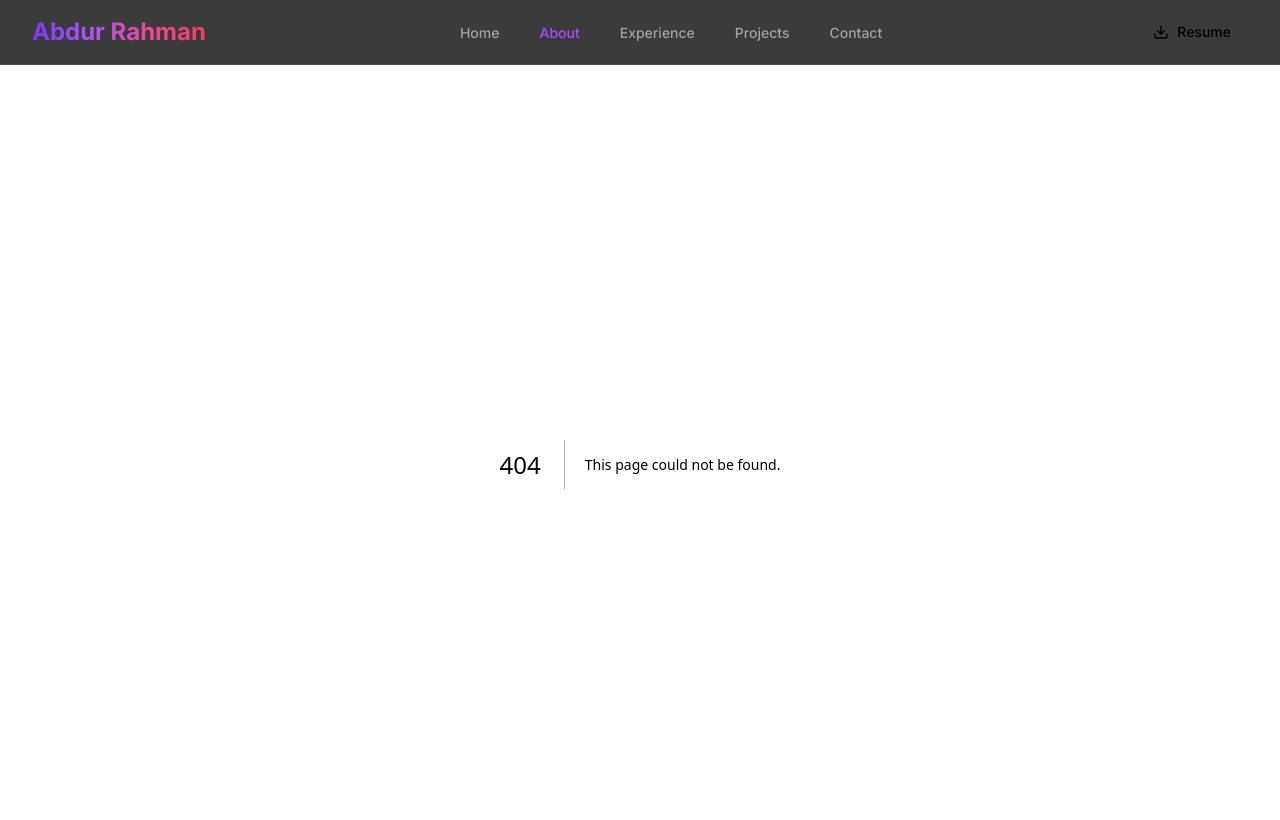
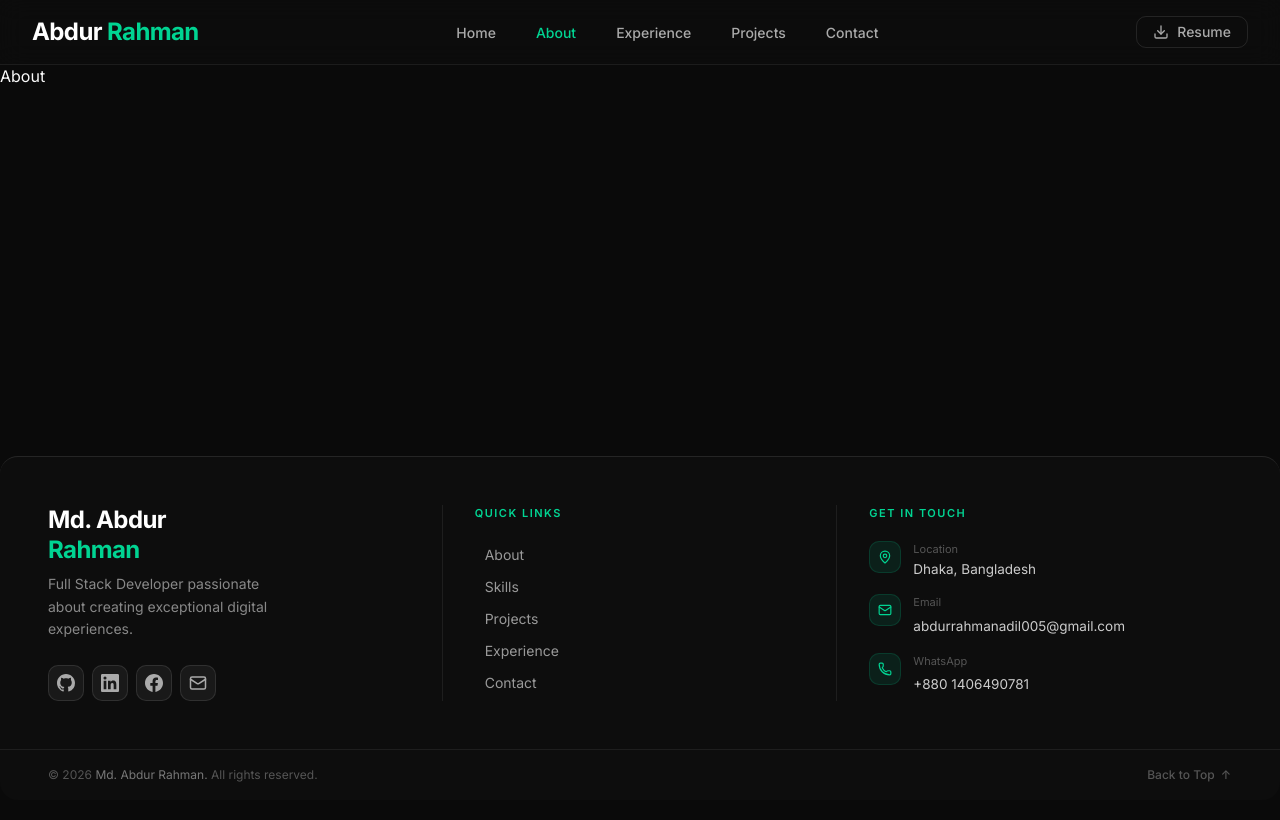
Before and after one commit to SyntaxAdil/abdur-rahman-portfolio, a Next.js app: page /about in a window 1280 px wide. Before the commit this address had no page. Shown: the top 820 px of the page. Built offline with nearby package versions, Linux system fonts and the light colour scheme.

Commit message:
Navbar Footer Complete

```diff
--- /dev/null
+++ b/app/about/page.tsx
@@ -0,0 +1,9 @@
+import React from 'react'
+
+const About = () => {
+  return (
+    <div>About</div>
+  )
+}
+
+export default About
--- a/app/globals.css
+++ b/app/globals.css
@@ -126,18 +126,3 @@
   }
 
 }
-
-@layer utilities {
-  .gradient-text {
-    background: linear-gradient(
-      90deg,
-      #7c3aed,
-      #a855f7,
-      #ec4899,
-      #f43f5e
-    );
-    -webkit-background-clip: text;
-    background-clip: text;
-    color: transparent;
-  }
-}
--- a/app/layout.tsx
+++ b/app/layout.tsx
@@ -2,6 +2,7 @@ import type { Metadata } from "next";
 import { Inter } from "next/font/google";
 import "./globals.css";
 import Navbar from "../components/shared/Navbar";
+import Footer from "../components/shared/Footer";
 
 const inter = Inter({
   variable: "--font-inter",
@@ -64,7 +65,8 @@ export default function RootLayout({
     <html lang="en" className={`${inter.className} h-full antialiased dark`}>
       <body className="min-h-full flex flex-col">
         <Navbar></Navbar>
-        <main>{children}</main>
+        <main className="flex-1" >{children}</main>
+        <Footer></Footer>
       </body>
     </html>
   );
--- /dev/null
+++ b/components/shared/Footer.tsx
@@ -0,0 +1,203 @@
+"use client";
+import Link from "next/link";
+import { Mail, MapPin, Phone } from "lucide-react";
+import { Separator } from "@/components/ui/separator";
+import { Button } from "@/components/ui/button";
+
+const GithubIcon = () => (
+  <svg
+    viewBox="0 0 24 24"
+    width={18}
+    height={18}
+    fill="currentColor"
+    aria-hidden="true"
+  >
+    <path d="M12 0C5.37 0 0 5.37 0 12c0 5.31 3.435 9.795 8.205 11.385.6.105.825-.255.825-.57 0-.285-.015-1.23-.015-2.235-3.015.555-3.795-.735-4.035-1.41-.135-.345-.72-1.41-1.23-1.695-.42-.225-1.02-.78-.015-.795.945-.015 1.62.87 1.845 1.23 1.08 1.815 2.805 1.305 3.495.99.105-.78.42-1.305.765-1.605-2.67-.3-5.46-1.335-5.46-5.925 0-1.305.465-2.385 1.23-3.225-.12-.3-.54-1.53.12-3.18 0 0 1.005-.315 3.3 1.23.96-.27 1.98-.405 3-.405s2.04.135 3 .405c2.295-1.56 3.3-1.23 3.3-1.23.66 1.65.24 2.88.12 3.18.765.84 1.23 1.905 1.23 3.225 0 4.605-2.805 5.625-5.475 5.925.435.375.81 1.095.81 2.22 0 1.605-.015 2.895-.015 3.3 0 .315.225.69.825.57A12.02 12.02 0 0024 12c0-6.63-5.37-12-12-12z" />
+  </svg>
+);
+
+const LinkedinIcon = () => (
+  <svg
+    viewBox="0 0 24 24"
+    width={18}
+    height={18}
+    fill="currentColor"
+    aria-hidden="true"
+  >
+    <path d="M20.447 20.452h-3.554v-5.569c0-1.328-.027-3.037-1.852-3.037-1.853 0-2.136 1.445-2.136 2.939v5.667H9.351V9h3.414v1.561h.046c.477-.9 1.637-1.85 3.37-1.85 3.601 0 4.267 2.37 4.267 5.455v6.286zM5.337 7.433a2.062 2.062 0 01-2.063-2.065 2.064 2.064 0 112.063 2.065zm1.782 13.019H3.555V9h3.564v11.452zM22.225 0H1.771C.792 0 0 .774 0 1.729v20.542C0 23.227.792 24 1.771 24h20.451C23.2 24 24 23.227 24 22.271V1.729C24 .774 23.2 0 22.222 0h.003z" />
+  </svg>
+);
+
+const FacebookIcon = () => (
+  <svg
+    viewBox="0 0 24 24"
+    width={18}
+    height={18}
+    fill="currentColor"
+    aria-hidden="true"
+  >
+    <path d="M24 12.073c0-6.627-5.373-12-12-12s-12 5.373-12 12c0 5.99 4.388 10.954 10.125 11.854v-8.385H7.078v-3.47h3.047V9.43c0-3.007 1.792-4.669 4.533-4.669 1.312 0 2.686.235 2.686.235v2.953H15.83c-1.491 0-1.956.925-1.956 1.874v2.25h3.328l-.532 3.47h-2.796v8.385C19.612 23.027 24 18.062 24 12.073z" />
+  </svg>
+);
+
+const quickLinks = [
+  { label: "About", href: "/about" },
+  { label: "Skills", href: "/skills" },
+  { label: "Projects", href: "/projects" },
+  { label: "Experience", href: "/experience" },
+  { label: "Contact", href: "/contact" },
+];
+
+const socialLinks = [
+  { icon: GithubIcon, label: "GitHub", href: "https://github.com/SyntaxAdil" },
+  {
+    icon: LinkedinIcon,
+    label: "LinkedIn",
+    href: "https://www.linkedin.com/in/devloper-abdur-rahman/",
+  },
+  {
+    icon: FacebookIcon,
+    label: "Facebook",
+    href: "https://www.facebook.com/share/15Y7LYT6MZ/",
+  },
+  { icon: Mail, label: "Email", href: "mailto:abdurrahmanadil005@gmail.com" },
+];
+
+const contactInfo = [
+  { icon: MapPin, label: "Location", value: "Dhaka, Bangladesh", href: null },
+  {
+    icon: Mail,
+    label: "Email",
+    value: "abdurrahmanadil005@gmail.com",
+    href: "mailto:abdurrahmanadil005@gmail.com",
+  },
+  {
+    icon: Phone,
+    label: "WhatsApp",
+    value: "+880 1406490781",
+    href: "https://wa.me/8801406490781",
+  },
+];
+
+export default function Footer() {
+  return (
+    <footer className="bg-[#0d0d0d] text-[#e8e8e4] rounded-2xl overflow-hidden border-t">
+      <div
+        className="grid grid-cols-1 md:grid-cols-3 px-6 md:px-12 py-12
+                      divide-y md:divide-y-0 md:divide-x divide-white/[0.07]"
+      >
+        {/* Brand */}
+        <div className="pb-8 md:pb-0 md:pr-10">
+          <h2 className="font-bold text-2xl text-white tracking-tight leading-tight mb-2">
+            Md. Abdur
+            <br />
+            <span className="text-emerald-400">Rahman</span>
+          </h2>
+          <p className="text-sm text-[#888] leading-relaxed mb-6 max-w-55">
+            Full Stack Developer passionate about creating exceptional digital
+            experiences.
+          </p>
+          <div className="flex gap-2">
+            {socialLinks.map(({ icon: Icon, label, href }) => (
+              <Link
+                key={label}
+                href={href}
+                rel="noopener noreferrer"
+                aria-label={label}
+                className="w-9 h-9 rounded-lg bg-white/5 border border-white/10
+                           flex items-center justify-center text-[#aaa]
+                           hover:bg-emerald-400/10 hover:border-emerald-400/30
+                           hover:text-emerald-400 hover:-translate-y-0.5
+                           transition-all duration-200"
+              >
+                <Icon size={18} />
+              </Link>
+            ))}
+          </div>
+        </div>
+
+        {/* Quick Links */}
+        <div className="py-8 md:py-0 md:px-8">
+          <p className="text-[11px] font-semibold tracking-[1.5px] uppercase text-emerald-400 mb-5">
+            Quick Links
+          </p>
+          <ul className="flex flex-col gap-1">
+            {quickLinks.map(({ label, href }) => (
+              <li key={label}>
+                <Link
+                  href={href}
+                  className="group flex items-center gap-1.5 text-sm text-[#999]
+                             py-1 hover:text-white transition-colors duration-200"
+                >
+                  <span
+                    className="w-1 h-1 rounded-full bg-current opacity-0
+                                   group-hover:opacity-100 scale-50 group-hover:scale-100
+                                   transition-all duration-200"
+                  />
+                  {label}
+                </Link>
+              </li>
+            ))}
+          </ul>
+        </div>
+
+        {/* Contact */}
+        <div className="pt-8 md:pt-0 md:pl-8">
+          <p className="text-[11px] font-semibold tracking-[1.5px] uppercase text-emerald-400 mb-5">
+            Get In Touch
+          </p>
+          <div className="flex flex-col gap-4">
+            {contactInfo.map(({ icon: Icon, label, value, href }) => (
+              <div key={label} className="flex items-start gap-3">
+                <div
+                  className="w-8 h-8 rounded-lg bg-emerald-400/10 border border-emerald-400/15
+                                flex items-center justify-center text-emerald-400 shrink-0"
+                >
+                  <Icon size={14} />
+                </div>
+                <div>
+                  <p className="text-[11px] text-[#555] mb-0.5">{label}</p>
+                  {href ? (
+                    <Link
+                      href={href}
+                      target="_blank"
+                      rel="noopener noreferrer"
+                      className="text-[13.5px] text-[#ccc] leading-snug hover:text-emerald-400 transition-colors"
+                    >
+                      {value}
+                    </Link>
+                  ) : (
+                    <p className="text-[13.5px] text-[#ccc] leading-snug">
+                      {value}
+                    </p>
+                  )}
+                </div>
+              </div>
+            ))}
+          </div>
+        </div>
+      </div>
+
+      <Separator className="bg-white/[0.07]" />
+
+      <div className="flex items-center justify-between px-6 md:px-12 py-4 flex-wrap gap-2">
+        <p className="text-xs text-[#555]">
+          © 2026 <span className="text-[#777]">Md. Abdur Rahman.</span> All
+          rights reserved.
+        </p>
+        <Button
+          variant="ghost"
+          size="sm"
+          onClick={() => window.scrollTo({ top: 0, behavior: "smooth" })}
+          className="text-xs text-[#555] hover:text-emerald-400 hover:bg-transparent
+                     p-0 h-auto gap-1.5 group"
+        >
+          Back to Top
+          <span className="group-hover:-translate-y-0.5 transition-transform duration-200">
+            ↑
+          </span>
+        </Button>
+      </div>
+    </footer>
+  );
+}
--- a/components/shared/Navbar.tsx
+++ b/components/shared/Navbar.tsx
@@ -24,7 +24,7 @@ const Navbar = () => {
         initial={{ opacity: 0, y: -20 }}
         animate={{ opacity: 1, y: 0 }}
         transition={{ duration: 0.5, ease: "easeOut" }}
-        className="fixed top-0 left-0 right-0 z-50 border-b border-border bg-background/80 backdrop-blur-md"
+        className="fixed top-0 left-0 right-0 z-50 border-b border-white/[0.07] bg-[#0d0d0d]/80 backdrop-blur-md"
       >
         <nav className="max-w-7xl mx-auto flex items-center justify-between py-4 px-4 sm:px-6 lg:px-8">
           {/* Logo */}
@@ -34,10 +34,11 @@ const Navbar = () => {
             transition={{ duration: 0.5, delay: 0.1 }}
           >
             <Link
-              href={"/"}
-              className="gradient-text font-bold text-xl sm:text-2xl"
+              href="/"
+              className="font-bold text-xl sm:text-2xl text-white tracking-tight"
             >
-              Abdur Rahman
+              Abdur{" "}
+              <span className="text-emerald-400">Rahman</span>
             </Link>
           </MotionDiv>
 
@@ -67,10 +68,12 @@ const Navbar = () => {
             transition={{ duration: 0.5, delay: 0.4 }}
             className="hidden md:block"
           >
-            <a href="/resume.pdf" download={"Abdur_Rahman_Resume.pdf"}>
+            <a href="/resume.pdf" download="Abdur_Rahman_Resume.pdf">
               <Button
-                className="hover:border-purple-600 border border-transparent transition-all duration-300 gap-2 px-4 py-2 cursor-pointer "
-                variant={"ghost"}
+                variant="ghost"
+                className="gap-2 px-4 py-2 cursor-pointer text-[#aaa] border border-white/10
+                           hover:text-emerald-400 hover:border-emerald-400/30
+                           hover:bg-emerald-400/10 transition-all duration-200"
               >
                 <Download className="w-4 h-4" />
                 Resume
@@ -89,7 +92,7 @@ const Navbar = () => {
               variant="ghost"
               size="icon"
               onClick={() => setMobileMenuOpen(!mobileMenuOpen)}
-              className="hover:bg-secondary"
+              className="text-[#aaa] hover:text-emerald-400 hover:bg-emerald-400/10 transition-all duration-200"
             >
               {mobileMenuOpen ? (
                 <X className="w-6 h-6" />
@@ -108,7 +111,7 @@ const Navbar = () => {
           animate={{ opacity: 1, height: "auto" }}
           exit={{ opacity: 0, height: 0 }}
           transition={{ duration: 0.3 }}
-          className="fixed top-16.25 left-0 right-0 z-40 md:hidden bg-background/95 backdrop-blur-md border-b border-border"
+          className="fixed top-16.25 left-0 right-0 z-40 md:hidden bg-[#0d0d0d]/95 backdrop-blur-md border-b border-white/[0.07]"
         >
           <div className="px-4 py-6 space-y-4">
             {NAV_LINKS.map((link, index) => (
@@ -130,14 +133,12 @@ const Navbar = () => {
               transition={{ duration: 0.3, delay: 0.4 }}
               className="pt-4"
             >
-              <a
-                href="/resume.pdf"
-                download={"Abdur_Rahman_Resume.pdf"}
-                className="block"
-              >
+              <a href="/resume.pdf" download="Abdur_Rahman_Resume.pdf" className="block">
                 <Button
-                  className="w-full hover:border-purple-600 border border-transparent transition-all duration-300 gap-2"
-                  variant={"ghost"}
+                  variant="ghost"
+                  className="w-full gap-2 text-[#aaa] border border-white/10
+                             hover:text-emerald-400 hover:border-emerald-400/30
+                             hover:bg-emerald-400/10 transition-all duration-200"
                 >
                   <Download className="w-4 h-4" />
                   Download Resume
--- /dev/null
+++ b/components/ui/separator.tsx
@@ -0,0 +1,28 @@
+"use client"
+
+import * as React from "react"
+import { Separator as SeparatorPrimitive } from "radix-ui"
+
+import { cn } from "@/lib/utils"
+
+function Separator({
+  className,
+  orientation = "horizontal",
+  decorative = true,
+  ...props
+}: React.ComponentProps<typeof SeparatorPrimitive.Root>) {
+  return (
+    <SeparatorPrimitive.Root
+      data-slot="separator"
+      decorative={decorative}
+      orientation={orientation}
+      className={cn(
+        "shrink-0 bg-border data-horizontal:h-px data-horizontal:w-full data-vertical:w-px data-vertical:self-stretch",
+        className
+      )}
+      {...props}
+    />
+  )
+}
+
+export { Separator }
--- a/utils/Navlinks.tsx
+++ b/utils/Navlinks.tsx
@@ -18,15 +18,12 @@ const Navlink = ({ href, className, children }: NavlinkProps) => {
     <Link
       href={href}
       className={cn(
-        "relative px-4 py-2 rounded-lg font-medium text-sm transition-all duration-300",
-        isActive
-          ? "text-purple-500"
-          : "text-muted-foreground hover:text-foreground",
-        className
+        "relative px-4 py-2 rounded-lg font-medium text-sm transition-all duration-200",
+        isActive ? "text-emerald-400" : "text-[#aaa] hover:text-white",
+        className,
       )}
     >
       {children}
-
     </Link>
   );
 };
```
